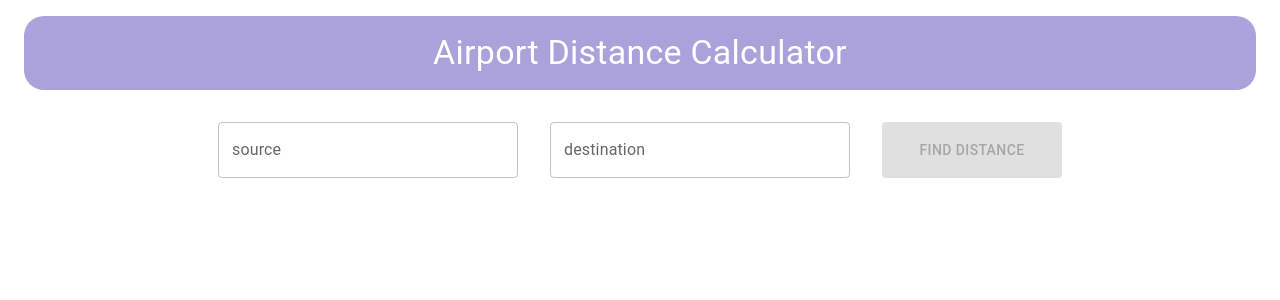
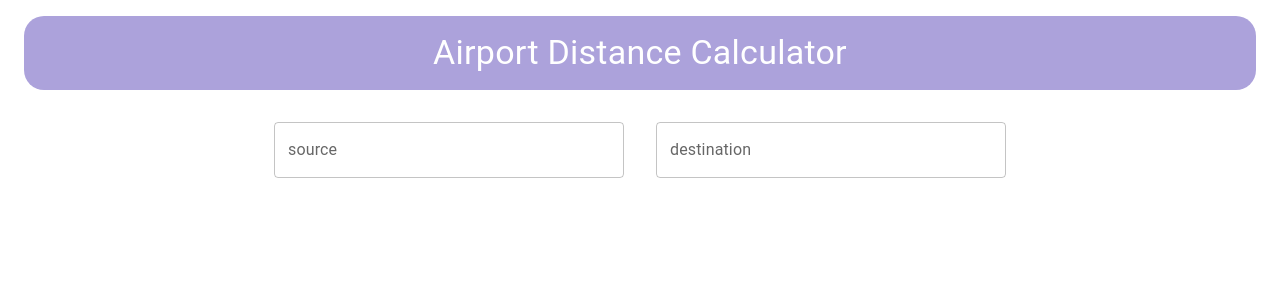
Before and after one commit to arsalyou/AirportDistanceFinder, a React (Vite) app: page / in a window 1280 px wide. Shown: the top 300 px of the page. Built offline with nearby package versions, Linux system fonts and the light colour scheme.

Commit message:
Removed Button & shifted functionality to useeffect for distance finder

```diff
--- a/src/App.tsx
+++ b/src/App.tsx
@@ -25,6 +25,7 @@ function App() {
     }
     console.log(srcAirport, destinationAirport);
     console.log('btn updated');
+    findDistance();
 
   }, [srcAirport, destinationAirport])
 
@@ -48,7 +49,7 @@ function App() {
       <Stack sx={{ flex: 1, display: 'flex', justifyContent: 'center' }} direction={{ xs: 'column', sm: 'row' }} spacing={{ xs: 1, sm: 2, md: 4 }}>
         <SearchField name='source' setAirportDetails={setSrcAirport} />
         <SearchField name='destination' setAirportDetails={setDestinationAirport} />
-        <Button disabled={!btnEanble} variant="contained" sx={{ minWidth: 180 }} onClick={findDistance}>Find Distance</Button>
+        {/* <Button disabled={!btnEanble} variant="contained" sx={{ minWidth: 180 }} onClick={findDistance}>Find Distance</Button> */}
       </Stack>
       {
         showMap && srcAirport && destinationAirport &&
--- a/src/components/SearchField.tsx
+++ b/src/components/SearchField.tsx
@@ -111,7 +111,7 @@ export default function SearchField({ name, setAirportDetails }: AirportFieldPro
                 event.preventDefault();
               }
             }}
-            sx={{ minWidth: 300 }}
+            sx={{ minWidth: 350 }}
             onChange={(ev) => {
               setQuery(ev.target.value)
               if (ev.target.value === "") {
```
